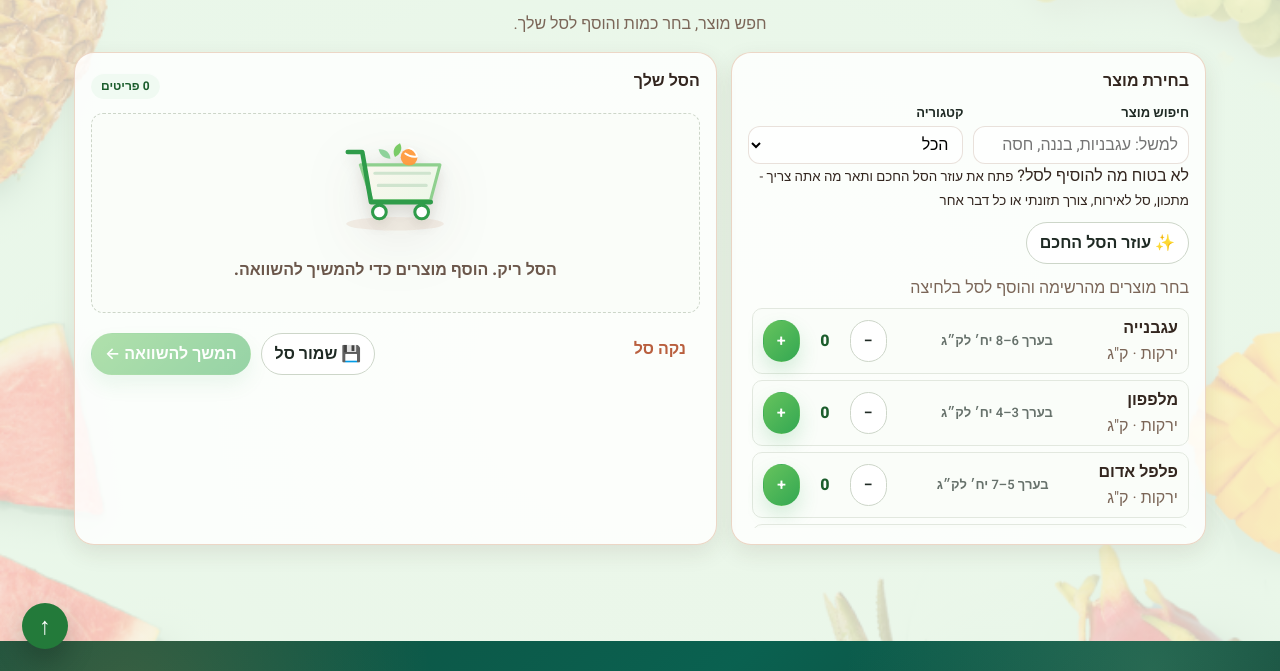
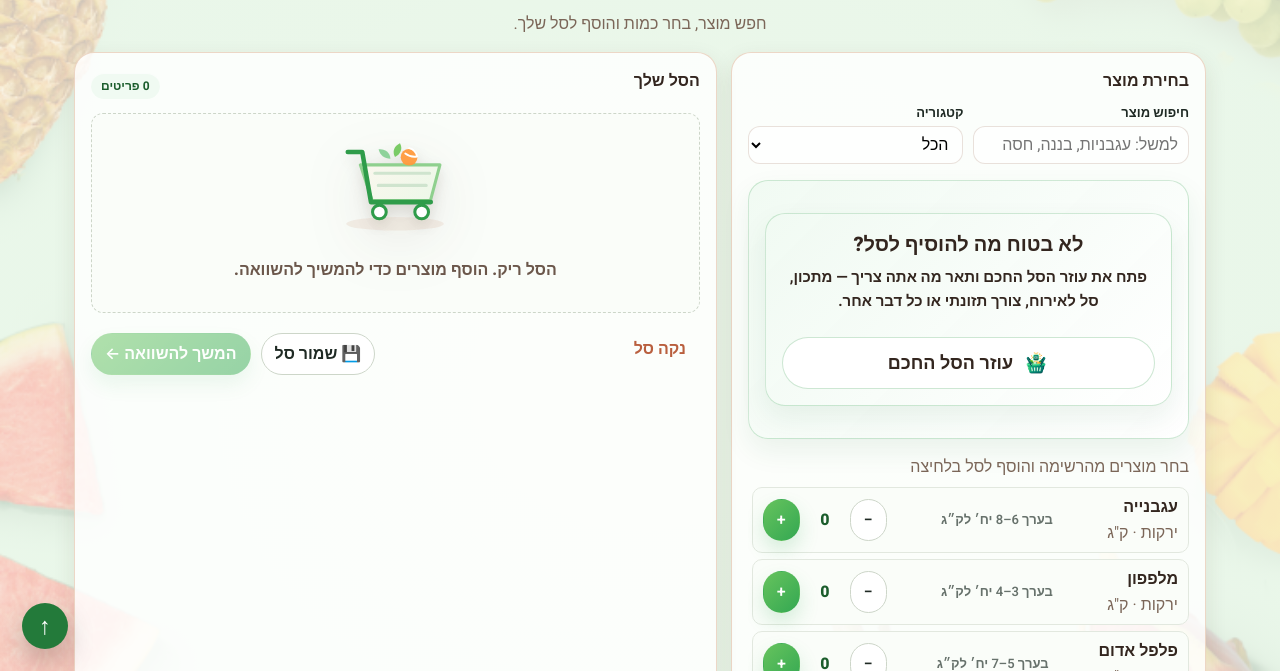
Before and after one commit to liorDanino92/01-07-2026, a website with bundled scripts: page frontend/index.html in a window 1280 px wide. Shown: the part 129-800 px from the top of the page. Built offline with nearby package versions, Linux system fonts and the light colour scheme; no server answers.

Commit message:
Added new folder

```diff
--- a/frontend/css/styles.css
+++ b/frontend/css/styles.css
@@ -3122,7 +3122,8 @@ body.is-results-screen {
   font-size: 42px;
   line-height: 1.1;
   font-weight: 800;
-  color: #0f542d;;
+  color: #0f542d;
+  ;
   white-space: nowrap;
 
 }
@@ -3148,11 +3149,9 @@ body.is-results-screen {
   margin-top: 30px;
 
   background:
-    linear-gradient(
-      135deg,
+    linear-gradient(135deg,
       #f4faef 0%,
-      #fbfdf8 100%
-    );
+      #fbfdf8 100%);
 
   border-radius: 28px;
   border: 1px solid #edf2e9;
@@ -3197,9 +3196,7 @@ body.is-results-screen {
   object-fit: contain;
 
   filter:
-    drop-shadow(
-      0 18px 18px rgba(45, 76, 39, 0.15)
-    );
+    drop-shadow(0 18px 18px rgba(45, 76, 39, 0.15));
 }
 
 .gtk-featured-info {
@@ -3237,6 +3234,7 @@ body.is-results-screen {
 
   color: #3f4c43;
 }
+
 /* ==================================================
    כרטיסי הפירות העונתיים - ענבים ונקטרינה
    ================================================== */
@@ -3290,11 +3288,9 @@ body.is-results-screen {
 
 .gtk-grapes {
   background:
-    linear-gradient(
-      135deg,
+    linear-gradient(135deg,
       #f1edf8 0%,
-      #faf8fd 100%
-    );
+      #faf8fd 100%);
 }
 
 
@@ -3302,11 +3298,9 @@ body.is-results-screen {
 
 .gtk-nectarine {
   background:
-    linear-gradient(
-      135deg,
+    linear-gradient(135deg,
       #fff0e5 0%,
-      #fff9f5 100%
-    );
+      #fff9f5 100%);
 }
 
 
@@ -3353,9 +3347,7 @@ body.is-results-screen {
 
   /* צל עדין מתחת לפרי */
   filter:
-    drop-shadow(
-      0 14px 16px rgba(48, 65, 48, 0.12)
-    );
+    drop-shadow(0 14px 16px rgba(48, 65, 48, 0.12));
 }
 
 
@@ -3393,6 +3385,7 @@ body.is-results-screen {
     height: 135px;
   }
 }
+
 /* ==================================================
    כרטיסי המידע התחתונים - טיפ השבוע והידעת
    ================================================== */
@@ -3476,6 +3469,7 @@ body.is-results-screen {
 
   color: #5f665f;
 }
+
 /* ============================================================
    Business screen - עמוד לבעלי עסקים
    ============================================================ */
@@ -3952,3 +3946,120 @@ body.is-results-screen {
   object-fit: contain;
   display: block;
 }
+
+.ai-helper-callout {
+  margin-top: 14px;
+  margin-bottom: 10px;
+  padding: 12px 14px;
+  border: 1px solid rgba(47, 156, 74, .18);
+  border-radius: 16px;
+  background: linear-gradient(135deg, rgba(240, 250, 242, .95), rgba(255, 255, 255, .95));
+}
+
+.ai-helper-callout span {
+  display: block;
+  font-weight: 900;
+  color: var(--green-800);
+}
+
+.ai-helper-callout small {
+  display: block;
+  margin-top: 4px;
+  color: var(--muted);
+  font-weight: 700;
+  line-height: 1.5;
+}
+
+.ai-toggle-btn {
+  width: 100%;
+  justify-content: center;
+  font-weight: 900;
+}
+
+.ai-toggle-btn {
+  display: inline-flex;
+  align-items: center;
+  justify-content: center;
+  gap: 8px;
+}
+
+.ai-toggle-btn__icon {
+  width: 22px;
+  height: 22px;
+  object-fit: contain;
+  display: inline-block;
+  flex: 0 0 22px;
+}
+
+.ai-helper-box {
+  margin-top: 14px;
+  display: flex;
+  flex-direction: column;
+  gap: 10px;
+}
+
+.ai-helper-box .ai-helper-callout {
+  margin: 0;
+}
+
+.ai-helper-box {
+  margin-top: 16px;
+  margin-bottom: 16px;
+  padding: 16px;
+  border: 1px solid rgba(47, 156, 74, 0.22);
+  border-radius: 20px;
+  background: linear-gradient(135deg, rgba(240, 250, 242, 0.96), rgba(255, 255, 255, 0.98));
+  box-shadow: 0 12px 28px rgba(22, 101, 52, 0.08);
+  display: flex;
+  flex-direction: column;
+  gap: 14px;
+}
+
+.ai-helper-box__text {
+  text-align: center;
+}
+
+.ai-helper-box__text strong {
+  display: block;
+  color: var(--green-900);
+  font-size: 20px;
+  font-weight: 900;
+  margin-bottom: 6px;
+}
+
+.ai-helper-box__text span {
+  display: block;
+  color: var(--green-800);
+  font-size: 15px;
+  font-weight: 700;
+  line-height: 1.6;
+}
+
+.ai-helper-box .ai-toggle-btn {
+  width: 100%;
+  min-height: 52px;
+  border-radius: 999px;
+  border: 1px solid rgba(47, 156, 74, 0.24);
+  background: #ffffff;
+  color: var(--green-900);
+  display: inline-flex;
+  align-items: center;
+  justify-content: center;
+  gap: 10px;
+  font-size: 18px;
+  font-weight: 900;
+  box-shadow: none;
+}
+
+.ai-helper-box .ai-toggle-btn:hover {
+  background: var(--green-50);
+  border-color: rgba(47, 156, 74, 0.38);
+}
+
+.ai-toggle-btn__icon {
+  width: 26px;
+  height: 26px;
+  object-fit: contain;
+  display: inline-block;
+  flex: 0 0 26px;
+}
--- a/frontend/index.html
+++ b/frontend/index.html
@@ -81,16 +81,23 @@
               </div>
             </div>
 
-            <div class="ai-helper-callout">
-              <span>לא בטוח מה להוסיף לסל?</span>
-              <small>פתח את עוזר הסל החכם ותאר מה אתה צריך - מתכון, סל לאירוח, צורך תזונתי או כל דבר אחר</small>
+            <div class="ai-helper-box">
+              <div class="ai-helper-box">
+                <div class="ai-helper-box__text">
+                  <strong>לא בטוח מה להוסיף לסל?</strong>
+                  <span>פתח את עוזר הסל החכם ותאר מה אתה צריך — מתכון, סל לאירוח, צורך תזונתי או כל דבר אחר.</span>
                 </div>
-            <button id="aiToggleBtn" class="btn ai-toggle-btn" type="button">✨ עוזר הסל החכם</button>
+
+                <button id="aiToggleBtn" class="btn ai-toggle-btn" type="button">
+                  <img src="./assets/icons/smart_basket.png" alt="" class="ai-toggle-btn__icon" aria-hidden="true">
+                  <span>עוזר הסל החכם</span>
+                </button>
+              </div>
 
               <div id="aiPanel" class="ai-panel hidden" aria-live="polite">
                 <div class="ai-panel__header">
                   <h4>בנה סל לפי בקשה</h4>
-                <p>כתוב בקשה חופשית והעוזר שלנו יחפש עבורך פריטים רלוונטים.</p>
+                  <p>כתוב בקשה חופשית והעוזר שלנו יחפש עבורך פריטים רלוונטיים.</p>
                 </div>
 
                 <div class="ai-panel__form">
@@ -101,6 +108,7 @@
                 <div id="aiStatus" class="ai-status"></div>
                 <div id="aiSuggestionsList" class="ai-suggestions"></div>
                 <button id="aiAddSelectedBtn" class="btn primary btn--block" type="button">הוסף נבחרים לסל</button>
+              </div>
             </div>
 
             <div class="quick-add">
```
Also changed, not shown: frontend/assets/icons/smart_basket.png (added), 2 other files. Lines whose indentation alone changed are shown as unchanged.
